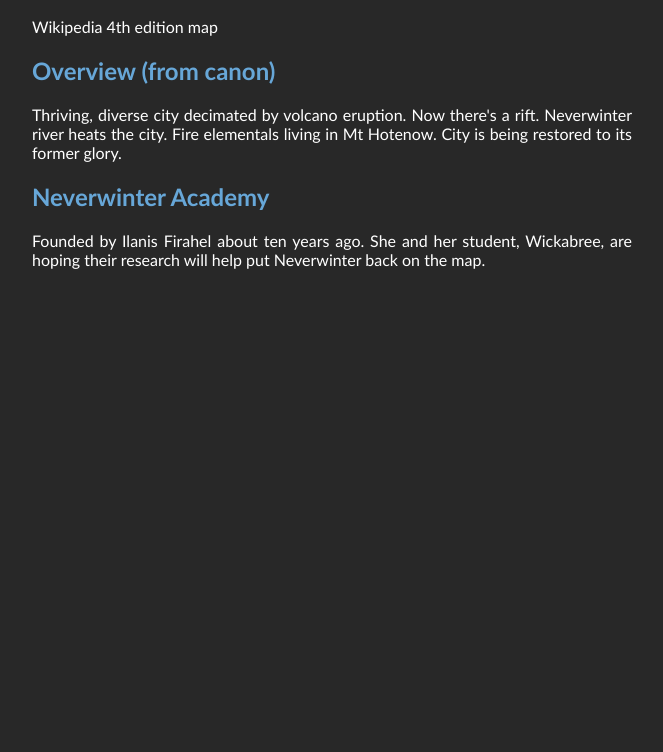
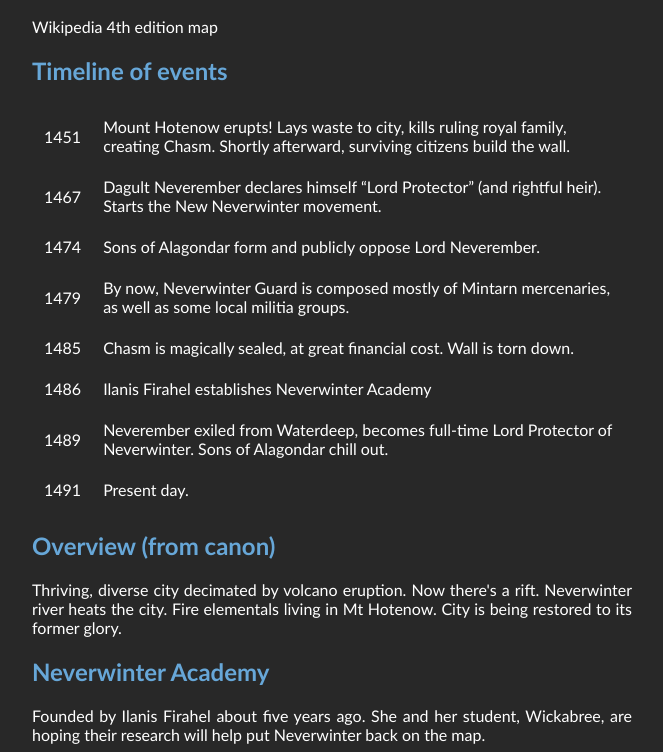
Before and after one commit to BlueShoelaces/BlueShoelaces.github.io, a plain HTML site: page places/neverwinter.html in a window 1280 px wide. Shown: the part 345-1097 px from the top of the page, without its empty margins (308-971 px from the left). Before the commit the page ends 800 px from the top, so only its background shows below. Drawn offline with Linux system fonts and the light colour scheme.

Commit message:
Adding timeline to Neverwinter page.  Putting real info on front page.

```diff
--- a/places/neverwinter.html
+++ b/places/neverwinter.html
@@ -28,12 +28,39 @@
 
     <h2>Helpful links</h2>
     Wikipedia 4th edition map
+    <h2>Timeline of events</h2>
+    <table class="timeline">
+      <tr>
+        <td>1451</td><td>Mount Hotenow erupts!  Lays waste to city, kills ruling royal family, creating Chasm.  Shortly afterward, surviving citizens build the wall.</td>
+      </tr>
+      <tr>
+        <td>1467</td><td>Dagult Neverember declares himself “Lord Protector” (and rightful heir).  Starts the New Neverwinter movement.</td>
+      </tr>
+      <tr>
+        <td>1474</td><td>Sons of Alagondar form and publicly oppose Lord Neverember.</td>
+      </tr>
+      <tr>
+        <td>1479</td><td>By now, Neverwinter Guard is composed mostly of Mintarn mercenaries, as well as some local militia groups.</td>
+      </tr>
+      <tr>
+        <td>1485</td><td>Chasm is magically sealed, at great financial cost.  Wall is torn down.</td>
+      </tr>
+      <tr>
+        <td>1486</td><td>Ilanis Firahel establishes Neverwinter Academy</td>
+      </tr>
+      <tr>
+        <td>1489</td><td>Neverember exiled from Waterdeep, becomes full-time Lord Protector of Neverwinter.  Sons of Alagondar chill out.</td>
+      </tr>
+      <tr>
+        <td>1491</td><td>Present day.</td>
+      </tr>
+    </table>
     <h2>Overview (from canon)</h2>
     Thriving, diverse city decimated by volcano eruption. Now there's a rift.
     Neverwinter river heats the city. Fire elementals living in Mt Hotenow. City
     is being restored to its former glory.
     <h2>Neverwinter Academy</h2>
-    Founded by Ilanis Firahel about ten years ago. She and her student, Wickabree, are hoping their research will help
+    Founded by Ilanis Firahel about five years ago. She and her student, Wickabree, are hoping their research will help
     put Neverwinter back on the map.
   </div>
 </body>
--- a/styles/style.css
+++ b/styles/style.css
@@ -29,3 +29,7 @@ a:hover {
 	color:#cab4fd;
 	text-decoration:none;
 }
+
+table.timeline td {
+	padding: 10px;
+}
```
Also changed, not shown: index.html (+3 -8 lines).
